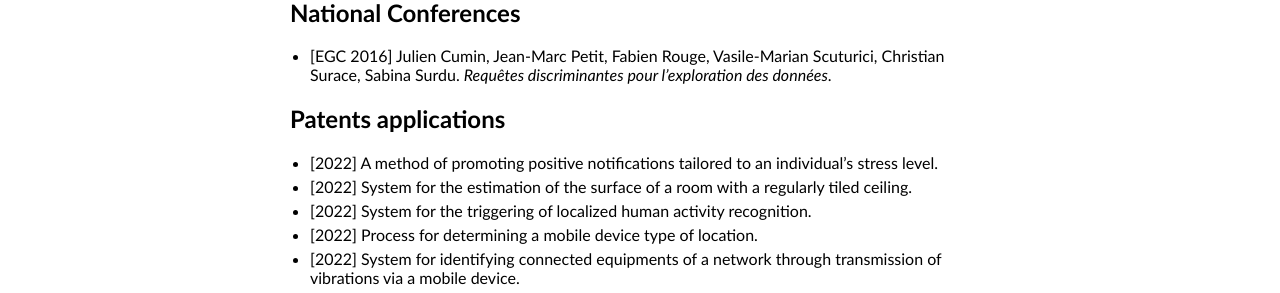
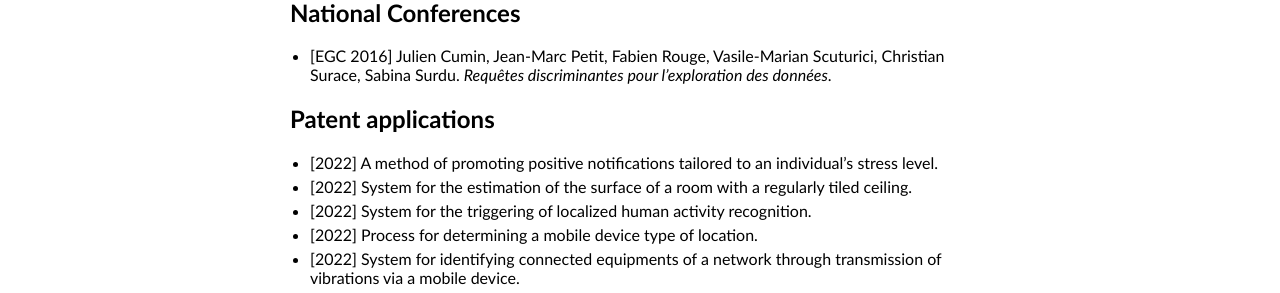
Before and after one commit to JCumin/jcumin.github.io, a Jekyll site: the page built from publications.md, in a window 1280 px wide. Shown: the part 647-940 px from the top of the page. Built offline with Jekyll 4.4.1, drawn with Linux system fonts in a browser that asks for light colours.

Commit message:
Update publications.md

```diff
--- a/publications.md
+++ b/publications.md
@@ -25,7 +25,7 @@ title: Publications
 - [EGC 2016] Julien Cumin, Jean-Marc Petit, Fabien Rouge, Vasile-Marian Scuturici, Christian Surace, Sabina Surdu. *Requêtes discriminantes pour l’exploration des données*.
 
 
-## Patents applications
+## Patent applications
 
 - [2022] A method of promoting positive notifications tailored to an individual's stress level.
 - [2022] System for the estimation of the surface of a room with a regularly tiled ceiling.
```
